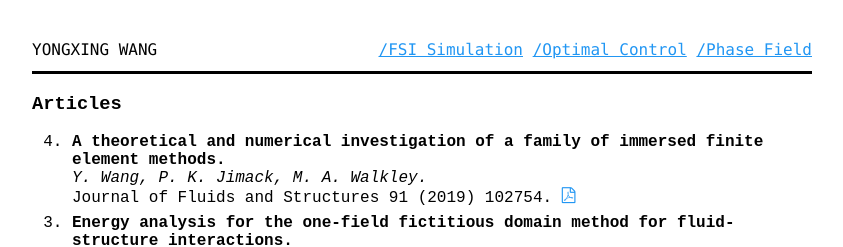
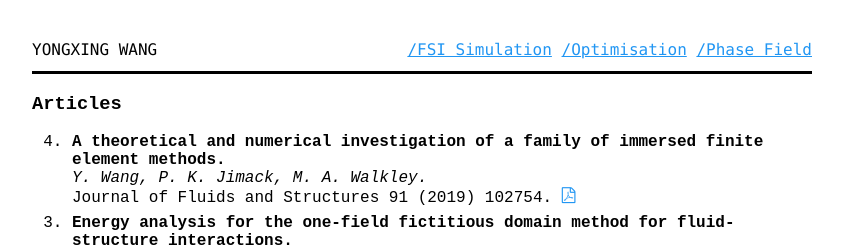
Before and after one commit to yongxingwang/yongxingwang.github.io, a Jekyll site: the page built from publication.html, in a window 1280 px wide. Shown: the top 247 px of the page, without its empty margins (218-1061 px from the left). Built offline with Jekyll 4.4.1, drawn with Linux system fonts in a browser that asks for light colours; some web fonts are replaced.

Commit message:
Update navigation.html

```diff
--- a/_includes/navigation.html
+++ b/_includes/navigation.html
@@ -4,7 +4,7 @@
          <!-- <li><a href="/education.html">/Education</a></li> -->
        <!-- <li><a href="/work.html">/employment</a></li> -->
         <li><a href="/simulation/">/FSI Simulation</a></li>
-        <li><a href="/control/">/Optimal Control</a></li>
+        <li><a href="/control/">/Optimisation</a></li>
         <li><a href="/phase/">/Phase Field</a></li>
        <!-- <li><a href="/publication.html">/publication </a></li> -->
     </ul>
```
